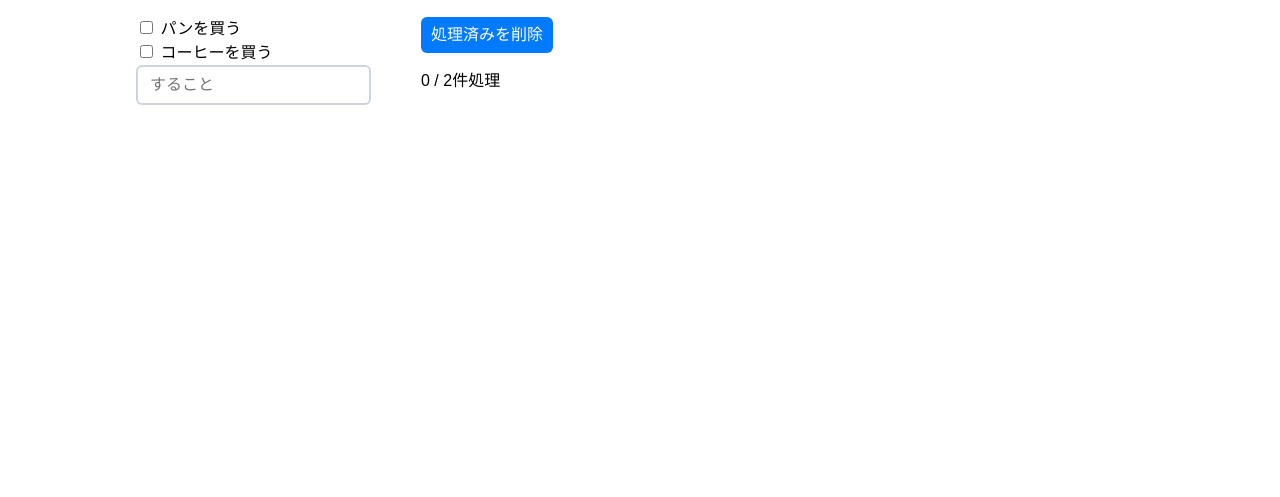
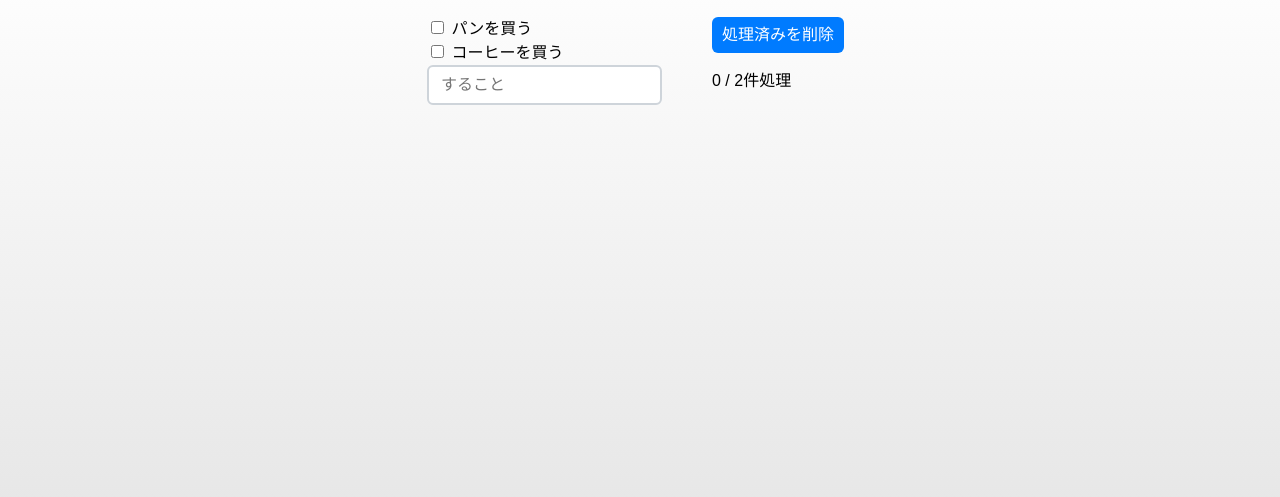
Before and after one commit to yyyoshi0077/ToDolist, a plain HTML site: page index.html in a window 1280 px wide. Shown: the part 59-556 px from the top of the page. Drawn offline with nearby package versions, Linux system fonts and the light colour scheme.

Commit message:
Update style.css

```diff
--- a/style.css
+++ b/style.css
@@ -1,4 +1,5 @@
 @charset "UTF-8";
+
 html {
 	width: 80%;
 	margin-right: auto;
@@ -6,9 +7,14 @@ html {
 	font-family: sans-serif;
 	font-size: 16px;
 	line-height: 1.5;
+	min-height: 100%;
 }
 
-input,button,select,optgroup,textarea {
+input,
+button,
+select,
+optgroup,
+textarea {
 	font-family: inherit;
 	font-size: inherit;
 	line-height: inherit;
@@ -23,12 +29,15 @@ button {
 	background-color: #007bff;
 	transition: background-color .2s
 }
+
 button:hover {
 	background-color: #0069d9;
 }
+
 button:active {
 	background-color: #003c7c;
 }
+
 button:disabled {
 	opacity: .5;
 	pointer-events: none;
@@ -45,19 +54,28 @@ textarea {
 	width: 500px;
 	height: 200px;
 }
+
 select {
 	border: 2px solid #ced4da;
 }
 
 .a {
-	float:left;
+	float: left;
 	margin-right: 50px;
 }
 
 .f {
-	float:left;
+	float: left;
 }
 
-.g {
-	clear: both;
+.wrap {
+	margin: 0 auto;
+	width: 426px;
 }
+
+body {
+	background: -moz-linear-gradient(top, #fff, #ddd);
+	background: -webkit-linear-gradient(top, #fff, #ddd);
+	background: linear-gradient(to bottom, #fff, #ddd);
+	background-color: #eee;
+}
```
